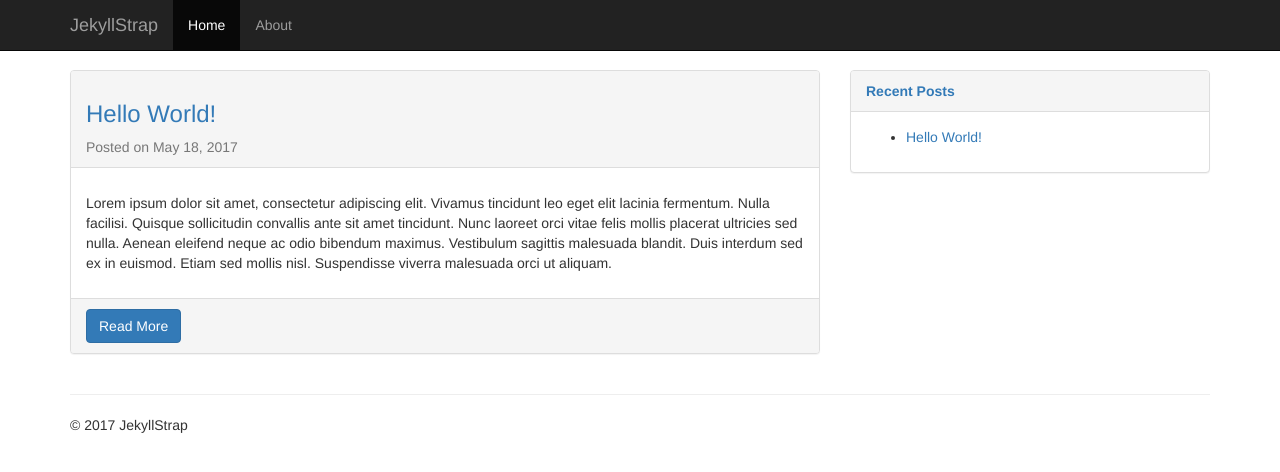
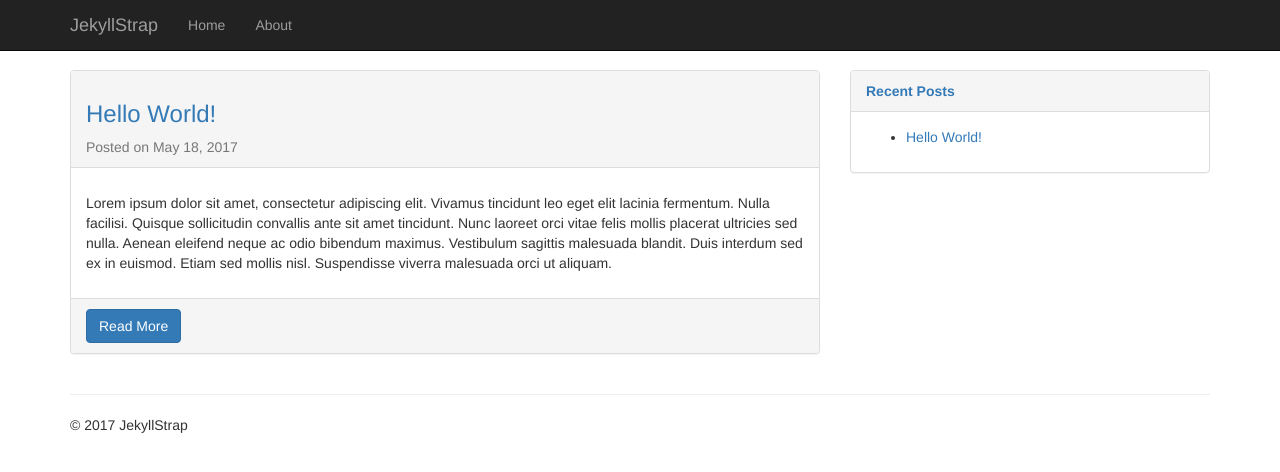
Before and after one commit to TheEssem/jekyllstrap-theme, a Jekyll site: the page built from index.html, in a window 1280 px wide. Shown: the top 472 px of the page. Built offline with Jekyll 4.4.1, drawn with Linux system fonts in a browser that asks for light colours; nearby versions of some CDN libraries.

Commit message:
Update default.html

```diff
--- a/_layouts/default.html
+++ b/_layouts/default.html
@@ -30,7 +30,7 @@
     <!-- Collect the nav links, forms, and other content for toggling -->
     <div class="collapse navbar-collapse" id="bs-example-navbar-collapse-1">
       <ul class="nav navbar-nav">
-        <li class="active"><a href="{{ site.url }}">Home <span class="sr-only">(current)</span></a></li>
+        <li><a href="{{ site.url }}">Home</a></li>
 		<li><a href="#">About</a></li>
       </ul>
     </div><!-- /.navbar-collapse -->
```
